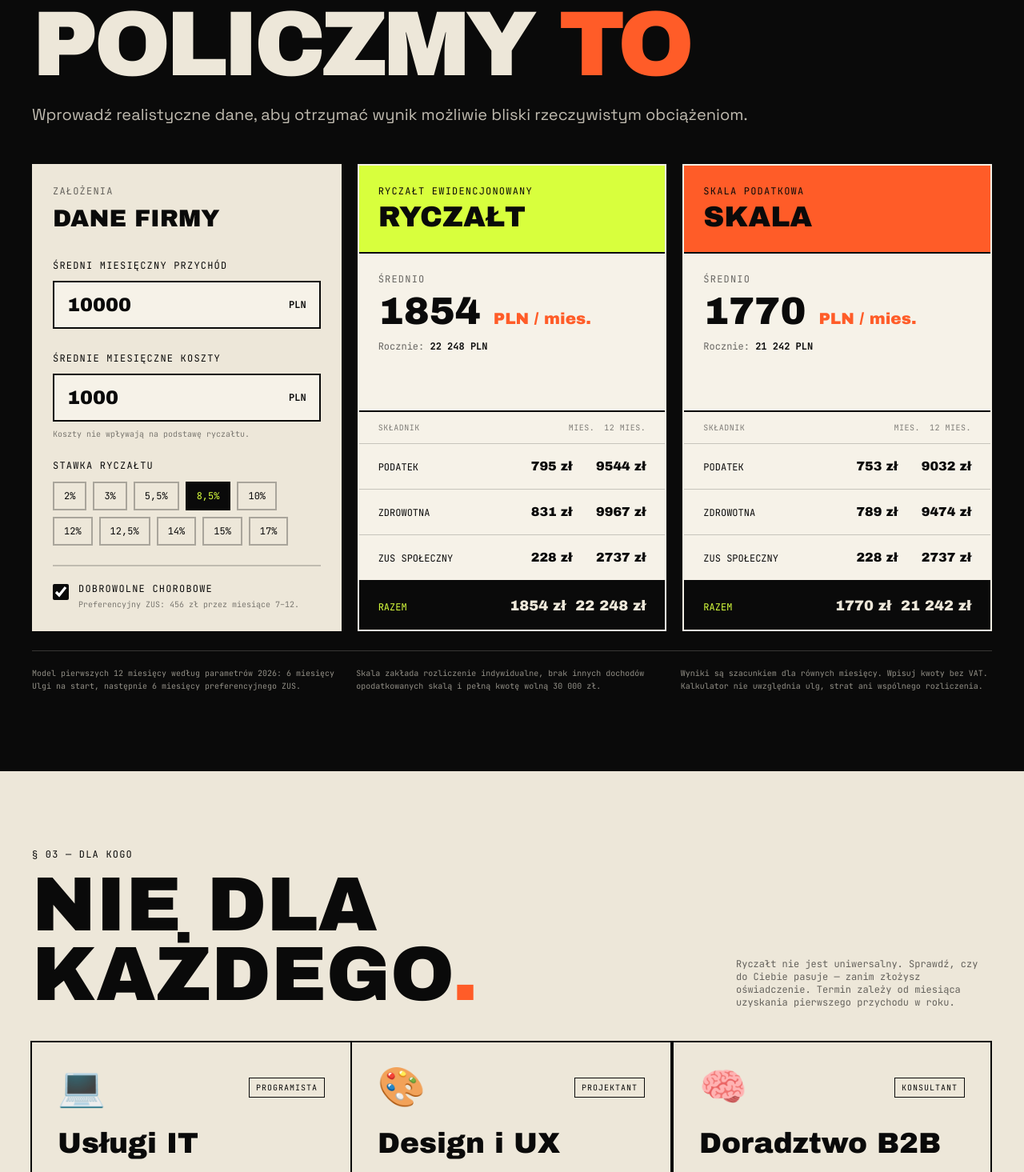
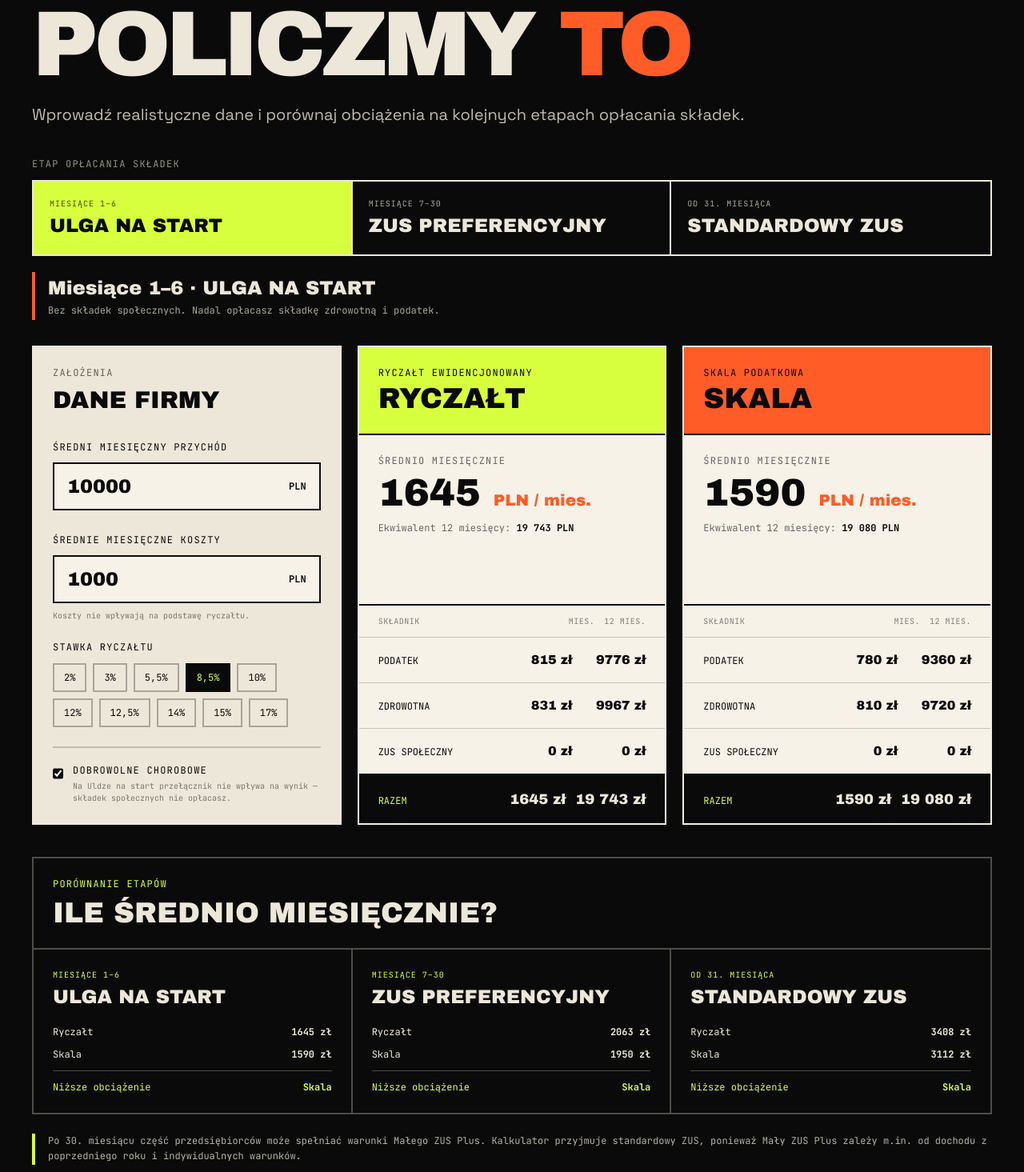
Before and after one commit to FIRMUS-www/firmus-fnr, a React (Vite) app: page / in a window 1280 px wide. Shown: the part 3740-5205 px from the top of the page at 80% size. Built offline with nearby package versions, Linux system fonts and the light colour scheme.

Commit message:
Add files via upload
Add three-stage calculator

```diff
--- a/src/components/Kalkulator.tsx
+++ b/src/components/Kalkulator.tsx
@@ -1,34 +1,15 @@
 import { useState } from "react";
-import { calculateTaxComparison } from "../utils/calculator";
+import {
+  calculateTaxComparison,
+  type ContributionStage,
+  type CalculatorResult,
+} from "../utils/calculator";
 import { calculatorContent as content } from "../content/calculatorContent";
 
-export default function Kalkulator() {
-  const [przychod, setPrzychod] = useState(content.defaults.monthlyRevenue);
-  const [koszty, setKoszty] = useState(content.defaults.monthlyCosts);
-  const [stawka, setStawka] = useState(content.defaults.flatRate);
-  const [chorobowe, setChorobowe] = useState(content.defaults.sicknessInsurance);
+const money = (value: number) =>
+  new Intl.NumberFormat("pl-PL", { maximumFractionDigits: 0 }).format(value);
 
-  const {
-    MIESIACE,
-    ZUS_PREFERENCYJNY,
-    zusSpolecznyRoczny,
-    zdrowotnaRyczaltRoczna,
-    podatekRyczaltRoczny,
-    razemRyczaltRoczny,
-    zdrowotnaSkalaRoczna,
-    podatekSkalaRoczny,
-    razemSkalaRoczny,
-  } = calculateTaxComparison({
-    monthlyRevenue: przychod,
-    monthlyCosts: koszty,
-    flatRate: stawka,
-    sicknessInsurance: chorobowe,
-  });
-
-  const money = (value: number) =>
-    Math.round(value).toLocaleString("pl-PL", { maximumFractionDigits: 0 });
-
-  const ResultCard = ({
+function ResultCard({
   eyebrow,
   title,
   accent,
@@ -36,6 +17,7 @@ export default function Kalkulator() {
   health,
   social,
   total,
+  months,
 }: {
   eyebrow: string;
   title: string;
@@ -44,7 +26,9 @@ export default function Kalkulator() {
   health: number;
   social: number;
   total: number;
-  }) => (
+  months: number;
+}) {
+  return (
     <article className="border-2 border-cream/30 bg-paper text-ink flex flex-col h-full">
       <div className={`p-5 md:p-6 border-b-2 border-ink ${accent === "lime" ? "bg-lime" : "bg-orange"}`}>
         <div className="font-mono text-xs uppercase tracking-widest">{eyebrow}</div>
@@ -54,10 +38,10 @@ export default function Kalkulator() {
       <div className="p-5 md:p-6">
         <div className="font-mono text-xs uppercase tracking-widest text-ink/60">{content.resultAverageLabel}</div>
         <div className="font-display text-4xl lg:text-5xl mt-2 leading-none">
-          {money(total / MIESIACE)} <span className="text-orange text-xl">{content.monthlySuffix}</span>
+          {money(total / months)} <span className="text-orange text-xl">{content.monthlySuffix}</span>
         </div>
         <div className="font-mono text-xs text-ink/60 mt-3">
-          {content.annuallyLabel} <strong className="text-ink">{money(total)} {content.inputCurrency}</strong>
+          {content.annualEquivalentLabel} <strong className="text-ink">{money(total)} {content.inputCurrency}</strong>
         </div>
       </div>
 
@@ -72,18 +56,42 @@ export default function Kalkulator() {
         ].map(([label, value]) => (
           <div key={label as string} className="grid grid-cols-[1fr_auto_auto] gap-x-3 items-baseline border-t border-ink/20 px-5 md:px-6 py-4">
             <span className="font-mono text-xs uppercase">{label}</span>
-            <span className="font-display text-base text-right whitespace-nowrap">{money((value as number) / MIESIACE)} {content.amountSuffix}</span>
+            <span className="font-display text-base text-right whitespace-nowrap">{money((value as number) / months)} {content.amountSuffix}</span>
             <span className="font-display text-base text-right whitespace-nowrap min-w-20">{money(value as number)} {content.amountSuffix}</span>
           </div>
         ))}
         <div className="grid grid-cols-[1fr_auto_auto] gap-x-3 items-baseline border-t-2 border-ink bg-ink text-cream px-5 md:px-6 py-4">
           <span className="font-mono text-xs uppercase text-lime">{content.resultRows.total}</span>
-          <span className="font-display text-lg text-right whitespace-nowrap">{money(total / MIESIACE)} {content.amountSuffix}</span>
+          <span className="font-display text-lg text-right whitespace-nowrap">{money(total / months)} {content.amountSuffix}</span>
           <span className="font-display text-lg text-right whitespace-nowrap min-w-20">{money(total)} {content.amountSuffix}</span>
         </div>
       </div>
     </article>
   );
+}
+
+export default function Kalkulator() {
+  const [przychod, setPrzychod] = useState(content.defaults.monthlyRevenue);
+  const [koszty, setKoszty] = useState(content.defaults.monthlyCosts);
+  const [stawka, setStawka] = useState(content.defaults.flatRate);
+  const [chorobowe, setChorobowe] = useState(content.defaults.sicknessInsurance);
+  const [stage, setStage] = useState<ContributionStage>(content.defaults.contributionStage);
+
+  const resultsByStage = Object.fromEntries(
+    content.stages.map((item) => [
+      item.id,
+      calculateTaxComparison({
+        monthlyRevenue: przychod,
+        monthlyCosts: koszty,
+        flatRate: stawka,
+        sicknessInsurance: chorobowe,
+        contributionStage: item.id,
+      }),
+    ]),
+  ) as Record<ContributionStage, CalculatorResult>;
+
+  const result = resultsByStage[stage];
+  const selectedStage = content.stages.find((item) => item.id === stage) ?? content.stages[0];
 
   return (
     <section id="kalkulator" className="border-b-2 border-ink bg-ink text-cream">
@@ -92,11 +100,36 @@ export default function Kalkulator() {
         <h2 className="font-display text-[14vw] md:text-[9vw] leading-[0.85] tracking-tighter mt-4">
           {content.titleBeforeAccent} <span className="text-orange">{content.titleAccent}</span>
         </h2>
-        <p className="mt-6 mb-12 text-lg md:text-xl text-cream/80">
-          {content.description}
-        </p>
+        <p className="mt-6 text-lg md:text-xl text-cream/80">{content.description}</p>
 
-        <div className="grid grid-cols-1 lg:grid-cols-3 gap-5">
+        <div className="mt-10">
+          <div className="font-mono text-xs uppercase tracking-widest text-cream/60 mb-3">{content.stageSelectorEyebrow}</div>
+          <div className="grid grid-cols-1 md:grid-cols-3 border-2 border-cream" role="tablist" aria-label={content.stageSelectorEyebrow}>
+            {content.stages.map((item) => (
+              <button
+                key={item.id}
+                type="button"
+                role="tab"
+                aria-selected={stage === item.id}
+                aria-controls="calculator-stage-panel"
+                onClick={() => setStage(item.id)}
+                className={`text-left p-4 md:p-5 border-b-2 last:border-b-0 md:border-b-0 md:border-r-2 md:last:border-r-0 border-cream transition-colors ${
+                  stage === item.id ? "bg-lime text-ink" : "hover:bg-cream hover:text-ink"
+                }`}
+              >
+                <span className="block font-mono text-[10px] uppercase tracking-widest opacity-70">{item.shortLabel}</span>
+                <span className="block font-display text-xl md:text-2xl mt-1">{item.title}</span>
+              </button>
+            ))}
+          </div>
+        </div>
+
+        <div id="calculator-stage-panel" role="tabpanel" className="mt-5 border-l-4 border-orange pl-4 py-1">
+          <div className="font-display text-2xl">{selectedStage.shortLabel} · {selectedStage.title}</div>
+          <p className="font-mono text-xs text-cream/70 mt-1">{selectedStage.description}</p>
+        </div>
+
+        <div className="grid grid-cols-1 lg:grid-cols-3 gap-5 mt-8">
           <div className="border-2 border-cream/30 bg-cream text-ink p-5 md:p-6">
             <div className="font-mono text-xs uppercase tracking-widest text-ink/60">{content.assumptionsEyebrow}</div>
             <h3 className="font-display text-3xl mt-2">{content.assumptionsTitle}</h3>
@@ -105,14 +138,7 @@ export default function Kalkulator() {
               <label className="block">
                 <span className="font-mono text-xs uppercase tracking-widest">{content.revenueLabel}</span>
                 <div className="mt-2 flex items-center border-2 border-ink bg-paper">
-                  <input
-                    type="number"
-                    min={0}
-                    step={500}
-                    value={przychod}
-                    onChange={(event) => setPrzychod(Math.max(0, Number(event.target.value)))}
-                    className="w-full min-w-0 bg-transparent px-4 py-3 font-display text-2xl outline-none"
-                  />
+                  <input type="number" min={0} step={500} value={przychod} onChange={(event) => setPrzychod(Math.max(0, Number(event.target.value)))} className="w-full min-w-0 bg-transparent px-4 py-3 font-display text-2xl outline-none" />
                   <span className="pr-4 font-mono text-xs font-bold">{content.inputCurrency}</span>
                 </div>
               </label>
@@ -120,14 +146,7 @@ export default function Kalkulator() {
               <label className="block">
                 <span className="font-mono text-xs uppercase tracking-widest">{content.costsLabel}</span>
                 <div className="mt-2 flex items-center border-2 border-ink bg-paper">
-                  <input
-                    type="number"
-                    min={0}
-                    step={500}
-                    value={koszty}
-                    onChange={(event) => setKoszty(Math.max(0, Number(event.target.value)))}
-                    className="w-full min-w-0 bg-transparent px-4 py-3 font-display text-2xl outline-none"
-                  />
+                  <input type="number" min={0} step={500} value={koszty} onChange={(event) => setKoszty(Math.max(0, Number(event.target.value)))} className="w-full min-w-0 bg-transparent px-4 py-3 font-display text-2xl outline-none" />
                   <span className="pr-4 font-mono text-xs font-bold">{content.inputCurrency}</span>
                 </div>
                 <span className="block mt-2 font-mono text-[10px] text-ink/50">{content.costsHint}</span>
@@ -137,17 +156,7 @@ export default function Kalkulator() {
                 <legend className="font-mono text-xs uppercase tracking-widest">{content.flatRateLabel}</legend>
                 <div className="flex flex-wrap gap-2 mt-3">
                   {[2, 3, 5.5, 8.5, 10, 12, 12.5, 14, 15, 17].map((rate) => (
-                    <button
-                      type="button"
-                      key={rate}
-                      onClick={() => setStawka(rate)}
-                      aria-pressed={stawka === rate}
-                      className={`font-mono text-xs px-3 py-2 border-2 ${
-                        stawka === rate
-                          ? "bg-ink text-lime border-ink"
-                          : "border-ink/30 hover:border-ink"
-                      }`}
-                    >
+                    <button type="button" key={rate} onClick={() => setStawka(rate)} aria-pressed={stawka === rate} className={`font-mono text-xs px-3 py-2 border-2 ${stawka === rate ? "bg-ink text-lime border-ink" : "border-ink/30 hover:border-ink"}`}>
                       {String(rate).replace(".", ",")}%
                     </button>
                   ))}
@@ -155,41 +164,54 @@ export default function Kalkulator() {
               </fieldset>
 
               <label className="flex items-start gap-3 border-t-2 border-ink/20 pt-5 cursor-pointer">
-                <input
-                  type="checkbox"
-                  checked={chorobowe}
-                  onChange={(event) => setChorobowe(event.target.checked)}
-                  className="mt-0.5 size-5 accent-ink"
-                />
+                <input type="checkbox" checked={chorobowe} onChange={(event) => setChorobowe(event.target.checked)} className="mt-0.5 size-5 accent-ink" />
                 <span>
                   <span className="block font-mono text-xs uppercase tracking-widest">{content.sicknessLabel}</span>
-                  <span className="block mt-1 font-mono text-[10px] text-ink/50">{content.sicknessHintBeforeAmount} {money(ZUS_PREFERENCYJNY)} {content.sicknessHintAfterAmount}</span>
+                  <span className="block mt-1 font-mono text-[10px] text-ink/50">
+                    {stage === "start"
+                      ? content.sicknessStartHint
+                      : `${content.sicknessAmountPrefix} ${money(result.monthlySocialZus)} ${content.amountSuffix}.`}
+                  </span>
                 </span>
               </label>
             </div>
           </div>
 
-          <ResultCard
-            eyebrow={content.flatRateVariant.eyebrow}
-            title={content.flatRateVariant.title}
-            accent="lime"
-            tax={podatekRyczaltRoczny}
-            health={zdrowotnaRyczaltRoczna}
-            social={zusSpolecznyRoczny}
-            total={razemRyczaltRoczny}
-          />
-
-          <ResultCard
-            eyebrow={content.scaleVariant.eyebrow}
-            title={content.scaleVariant.title}
-            accent="orange"
-            tax={podatekSkalaRoczny}
-            health={zdrowotnaSkalaRoczna}
-            social={zusSpolecznyRoczny}
-            total={razemSkalaRoczny}
-          />
+          <ResultCard eyebrow={content.flatRateVariant.eyebrow} title={content.flatRateVariant.title} accent="lime" tax={result.annualFlatRateTax} health={result.annualFlatRateHealth} social={result.annualSocialZus} total={result.annualFlatRateTotal} months={result.MONTHS} />
+          <ResultCard eyebrow={content.scaleVariant.eyebrow} title={content.scaleVariant.title} accent="orange" tax={result.annualScaleTax} health={result.annualScaleHealth} social={result.annualSocialZus} total={result.annualScaleTotal} months={result.MONTHS} />
         </div>
 
+        <div className="mt-10 border-2 border-cream/30">
+          <div className="p-5 md:p-6 border-b-2 border-cream/30">
+            <div className="font-mono text-xs uppercase tracking-widest text-lime">{content.summary.eyebrow}</div>
+            <h3 className="font-display text-3xl md:text-4xl mt-2">{content.summary.title}</h3>
+          </div>
+          <div className="grid grid-cols-1 md:grid-cols-3">
+            {content.stages.map((item) => {
+              const stageResult = resultsByStage[item.id];
+              const flatMonthly = stageResult.annualFlatRateTotal / stageResult.MONTHS;
+              const scaleMonthly = stageResult.annualScaleTotal / stageResult.MONTHS;
+              const winner = Math.abs(flatMonthly - scaleMonthly) < 0.01
+                ? content.summary.tie
+                : flatMonthly < scaleMonthly
+                  ? content.summary.flatRateWins
+                  : content.summary.scaleWins;
+              return (
+                <article key={item.id} className="p-5 md:p-6 border-b-2 last:border-b-0 md:border-b-0 md:border-r-2 md:last:border-r-0 border-cream/30">
+                  <div className="font-mono text-[10px] uppercase tracking-widest text-lime">{item.shortLabel}</div>
+                  <h4 className="font-display text-2xl mt-1">{item.title}</h4>
+                  <dl className="mt-5 space-y-3 font-mono text-xs">
+                    <div className="flex justify-between gap-4"><dt>{content.summary.flatRate}</dt><dd className="font-bold">{money(flatMonthly)} {content.amountSuffix}</dd></div>
+                    <div className="flex justify-between gap-4"><dt>{content.summary.scale}</dt><dd className="font-bold">{money(scaleMonthly)} {content.amountSuffix}</dd></div>
+                    <div className="flex justify-between gap-4 border-t border-cream/30 pt-3 text-lime"><dt>{content.summary.cheaper}</dt><dd className="font-bold">{winner}</dd></div>
+                  </dl>
+                </article>
+              );
+            })}
+          </div>
+        </div>
+
+        <p className="mt-6 border-l-4 border-lime pl-4 font-mono text-xs leading-relaxed text-cream/75">{content.smallZusPlusNote}</p>
         <div className="mt-6 border-t border-cream/20 pt-5 grid grid-cols-1 md:grid-cols-3 gap-4 font-mono text-[10px] leading-relaxed text-cream/60">
           {content.notes.map((note) => <p key={note}>{note}</p>)}
         </div>
--- a/src/content/calculatorContent.ts
+++ b/src/content/calculatorContent.ts
@@ -1,9 +1,32 @@
+import type { ContributionStage } from "../utils/calculator";
+
 export const calculatorContent = {
   sectionEyebrow: "§ 02 — kalkulator opłacalności",
   titleBeforeAccent: "POLICZMY",
   titleAccent: "TO",
   description:
-    "Wprowadź realistyczne dane, aby otrzymać wynik możliwie bliski rzeczywistym obciążeniom.",
+    "Wprowadź realistyczne dane i porównaj obciążenia na kolejnych etapach opłacania składek.",
+  stageSelectorEyebrow: "Etap opłacania składek",
+  stages: [
+    {
+      id: "start" as ContributionStage,
+      shortLabel: "Miesiące 1–6",
+      title: "ULGA NA START",
+      description: "Bez składek społecznych. Nadal opłacasz składkę zdrowotną i podatek.",
+    },
+    {
+      id: "preferential" as ContributionStage,
+      shortLabel: "Miesiące 7–30",
+      title: "ZUS PREFERENCYJNY",
+      description: "Preferencyjne składki społeczne przez kolejne 24 miesiące.",
+    },
+    {
+      id: "standard" as ContributionStage,
+      shortLabel: "Od 31. miesiąca",
+      title: "STANDARDOWY ZUS",
+      description: "Standardowe składki społeczne po zakończeniu okresu preferencji.",
+    },
+  ],
   assumptionsEyebrow: "Założenia",
   assumptionsTitle: "DANE FIRMY",
   revenueLabel: "Średni miesięczny przychód",
@@ -11,11 +34,11 @@ export const calculatorContent = {
   costsHint: "Koszty nie wpływają na podstawę ryczałtu.",
   flatRateLabel: "Stawka ryczałtu",
   sicknessLabel: "Dobrowolne chorobowe",
-  sicknessHintBeforeAmount: "Preferencyjny ZUS:",
-  sicknessHintAfterAmount: "zł przez miesiące 7–12.",
-  resultAverageLabel: "Średnio",
+  sicknessStartHint: "Na Uldze na start przełącznik nie wpływa na wynik — składek społecznych nie opłacasz.",
+  sicknessAmountPrefix: "Składki społeczne w wybranym etapie:",
+  resultAverageLabel: "Średnio miesięcznie",
   monthlySuffix: "PLN / mies.",
-  annuallyLabel: "Rocznie:",
+  annualEquivalentLabel: "Ekwiwalent 12 miesięcy:",
   inputCurrency: "PLN",
   amountSuffix: "zł",
   columns: {
@@ -37,15 +60,28 @@ export const calculatorContent = {
     eyebrow: "Skala podatkowa",
     title: "Skala",
   },
+  summary: {
+    eyebrow: "Porównanie etapów",
+    title: "ILE ŚREDNIO MIESIĘCZNIE?",
+    flatRate: "Ryczałt",
+    scale: "Skala",
+    cheaper: "Niższe obciążenie",
+    flatRateWins: "Ryczałt",
+    scaleWins: "Skala",
+    tie: "Tyle samo",
+  },
+  smallZusPlusNote:
+    "Po 30. miesiącu część przedsiębiorców może spełniać warunki Małego ZUS Plus. Kalkulator przyjmuje standardowy ZUS, ponieważ Mały ZUS Plus zależy m.in. od dochodu z poprzedniego roku i indywidualnych warunków.",
   notes: [
-    "Model pierwszych 12 miesięcy według parametrów 2026: 6 miesięcy Ulgi na start, następnie 6 miesięcy preferencyjnego ZUS.",
-    "Skala zakłada rozliczenie indywidualne, brak innych dochodów opodatkowanych skalą i pełną kwotę wolną 30 000 zł.",
-    "Wyniki są szacunkiem dla równych miesięcy. Wpisuj kwoty bez VAT. Kalkulator nie uwzględnia ulg, strat ani wspólnego rozliczenia.",
+    "Wszystkie trzy etapy są porównywane według stawek i parametrów 2026. To porównanie dzisiejszych obciążeń, a nie prognoza wysokości przyszłych składek.",
+    "Kwota dla 12 miesięcy jest ekwiwalentem porównawczym przy niezmiennych danych. Ulga na start faktycznie trwa 6 pełnych miesięcy, a preferencyjne składki społeczne 24 miesiące.",
+    "Skala zakłada rozliczenie indywidualne, brak innych dochodów opodatkowanych skalą i pełną kwotę wolną 30 000 zł. Wynik nie uwzględnia ulg, strat, zawieszenia działalności ani wspólnego rozliczenia.",
   ],
   defaults: {
     monthlyRevenue: 10_000,
     monthlyCosts: 1_000,
     flatRate: 8.5,
     sicknessInsurance: true,
+    contributionStage: "start" as ContributionStage,
   },
 };
--- a/src/utils/calculator.ts
+++ b/src/utils/calculator.ts
@@ -1,42 +1,61 @@
+export type ContributionStage = "start" | "preferential" | "standard";
+
 export type CalculatorInput = {
   monthlyRevenue: number;
   monthlyCosts: number;
   flatRate: number;
   sicknessInsurance: boolean;
+  contributionStage: ContributionStage;
 };
 
 export type CalculatorResult = {
-  MIESIACE: number;
-  ZUS_PREFERENCYJNY: number;
-  zusSpolecznyRoczny: number;
-  zdrowotnaRyczaltRoczna: number;
-  podatekRyczaltRoczny: number;
-  razemRyczaltRoczny: number;
-  zdrowotnaSkalaRoczna: number;
-  podatekSkalaRoczny: number;
-  razemSkalaRoczny: number;
+  MONTHS: number;
+  monthlySocialZus: number;
+  annualSocialZus: number;
+  annualFlatRateHealth: number;
+  annualFlatRateTax: number;
+  annualFlatRateTotal: number;
+  annualScaleHealth: number;
+  annualScaleTax: number;
+  annualScaleTotal: number;
 };
 
 const MONTHS = 12;
-const START_RELIEF_MONTHS = 6;
-const PREFERENTIAL_ZUS_MONTHS = MONTHS - START_RELIEF_MONTHS;
 const PREFERENTIAL_ZUS_WITH_SICKNESS = 456.18;
 const PREFERENTIAL_ZUS_WITHOUT_SICKNESS = 420.86;
+const STANDARD_ZUS_WITH_SICKNESS = 1_926.76;
+const STANDARD_ZUS_WITHOUT_SICKNESS = 1_788.29;
 const MINIMUM_SCALE_HEALTH_MONTHLY = 432.54;
+
+export function getMonthlySocialZus(
+  stage: ContributionStage,
+  sicknessInsurance: boolean,
+): number {
+  if (stage === "start") return 0;
+  if (stage === "preferential") {
+    return sicknessInsurance
+      ? PREFERENTIAL_ZUS_WITH_SICKNESS
+      : PREFERENTIAL_ZUS_WITHOUT_SICKNESS;
+  }
+  return sicknessInsurance
+    ? STANDARD_ZUS_WITH_SICKNESS
+    : STANDARD_ZUS_WITHOUT_SICKNESS;
+}
 
 export function calculateTaxComparison(input: CalculatorInput): CalculatorResult {
   const monthlyRevenue = Math.max(0, input.monthlyRevenue);
   const monthlyCosts = Math.max(0, input.monthlyCosts);
   const flatRate = Math.max(0, input.flatRate);
-  const preferentialZus = input.sicknessInsurance
-    ? PREFERENTIAL_ZUS_WITH_SICKNESS
-    : PREFERENTIAL_ZUS_WITHOUT_SICKNESS;
+  const monthlySocialZus = getMonthlySocialZus(
+    input.contributionStage,
+    input.sicknessInsurance,
+  );
 
   const annualRevenue = monthlyRevenue * MONTHS;
   const annualCosts = monthlyCosts * MONTHS;
-  const annualSocialZus = preferentialZus * PREFERENTIAL_ZUS_MONTHS;
+  const annualSocialZus = monthlySocialZus * MONTHS;
 
-  // Ryczałt: paid social contributions reduce revenue for the health threshold.
+  // Ryczałt: paid social contributions reduce revenue used for the health threshold.
   const healthThresholdRevenue = Math.max(0, annualRevenue - annualSocialZus);
   const flatRateHealthMonthly =
     healthThresholdRevenue <= 60_000
@@ -71,14 +90,14 @@ export function calculateTaxComparison(input: CalculatorInput): CalculatorResult
   const annualScaleTotal = annualScaleTax + annualScaleHealth + annualSocialZus;
 
   return {
-    MIESIACE: MONTHS,
-    ZUS_PREFERENCYJNY: preferentialZus,
-    zusSpolecznyRoczny: annualSocialZus,
-    zdrowotnaRyczaltRoczna: annualFlatRateHealth,
-    podatekRyczaltRoczny: annualFlatRateTax,
-    razemRyczaltRoczny: annualFlatRateTotal,
-    zdrowotnaSkalaRoczna: annualScaleHealth,
-    podatekSkalaRoczny: annualScaleTax,
-    razemSkalaRoczny: annualScaleTotal,
+    MONTHS,
+    monthlySocialZus,
+    annualSocialZus,
+    annualFlatRateHealth,
+    annualFlatRateTax,
+    annualFlatRateTotal,
+    annualScaleHealth,
+    annualScaleTax,
+    annualScaleTotal,
   };
 }
```
Also changed, not shown: 1 other file (tests, documents, lock files or other folders). Lines whose indentation alone changed are shown as unchanged.
